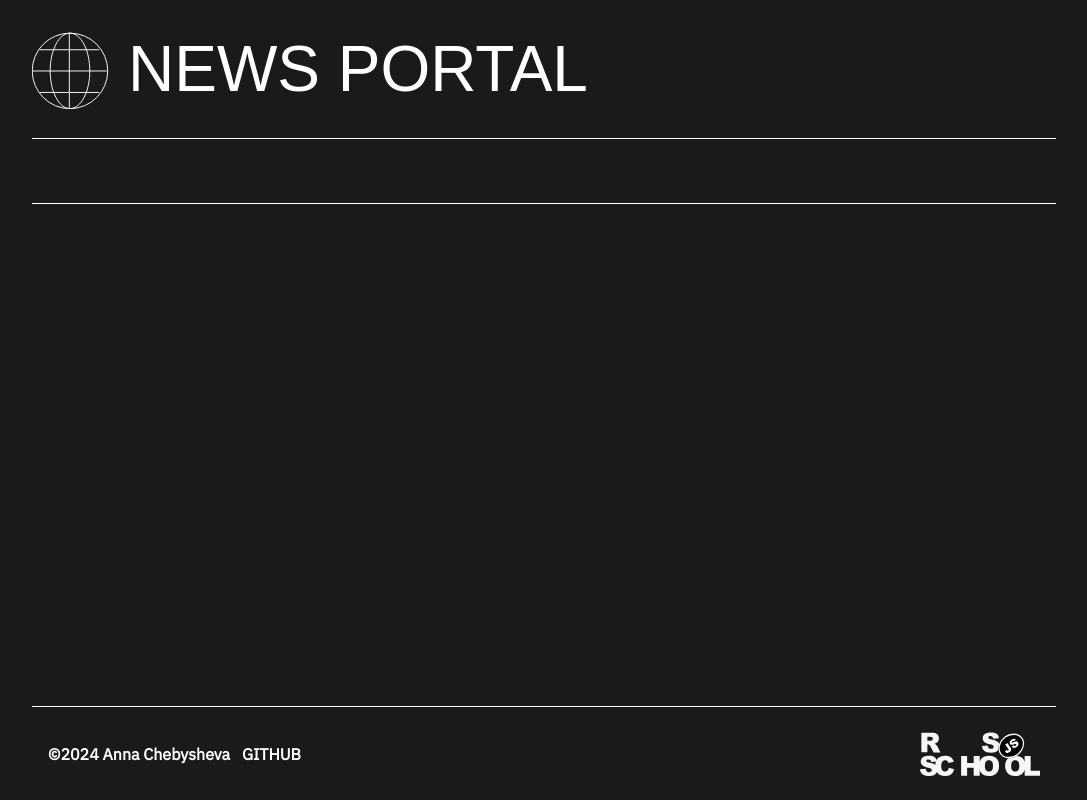
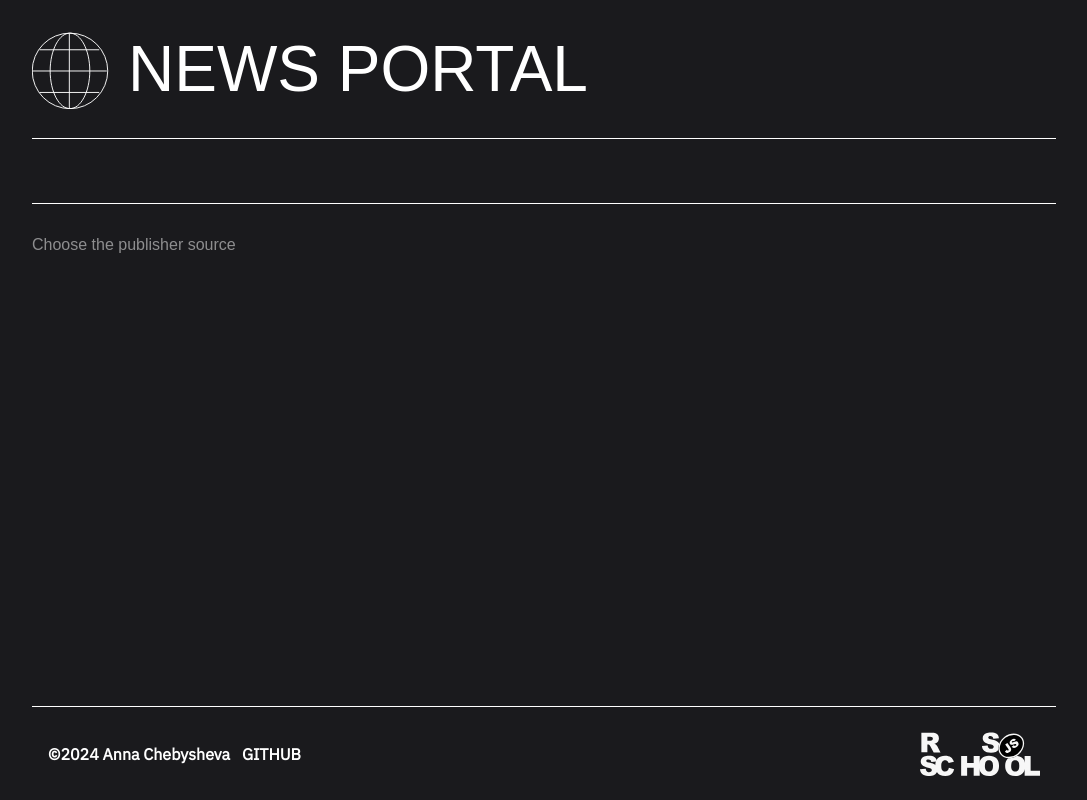
Before and after one commit to marblehands/rs-school-tasks, a website built with webpack: page news-api/src/index.html in a window 1280 px wide. Shown: the whole page, without its empty margins (96-1183 px from the left). Built offline with nearby package versions, Linux system fonts and the light colour scheme; no server answers; a web font is replaced by a local one.

Commit message:
feat: add empty state paragraph

```diff
--- a/news-api/src/components/view/news/news-improved.css
+++ b/news-api/src/components/view/news/news-improved.css
@@ -186,6 +186,12 @@
   transform: scale(1.1) rotate(2deg);
 }
 
+.news__empty-state {
+  width: 100%;
+  opacity: 0.5;
+  color: #fff;
+}
+
 @media (max-width: 900px) {
   .news__item:first-child {
     flex-direction: column;
--- a/news-api/src/index.html
+++ b/news-api/src/index.html
@@ -16,7 +16,9 @@
     </header>
     <main class="main">
       <div class="sources buttons"></div>
-      <div class="news"></div>
+      <div class="news">
+        <p class="news__empty-state">Choose the publisher source</p>
+      </div>
     </main>
     <footer class="footer">
       <p class="copyright">2024 Anna Chebysheva <a href="https://github.com/marblehands/" target="_blank">GitHub</a></p>
```
